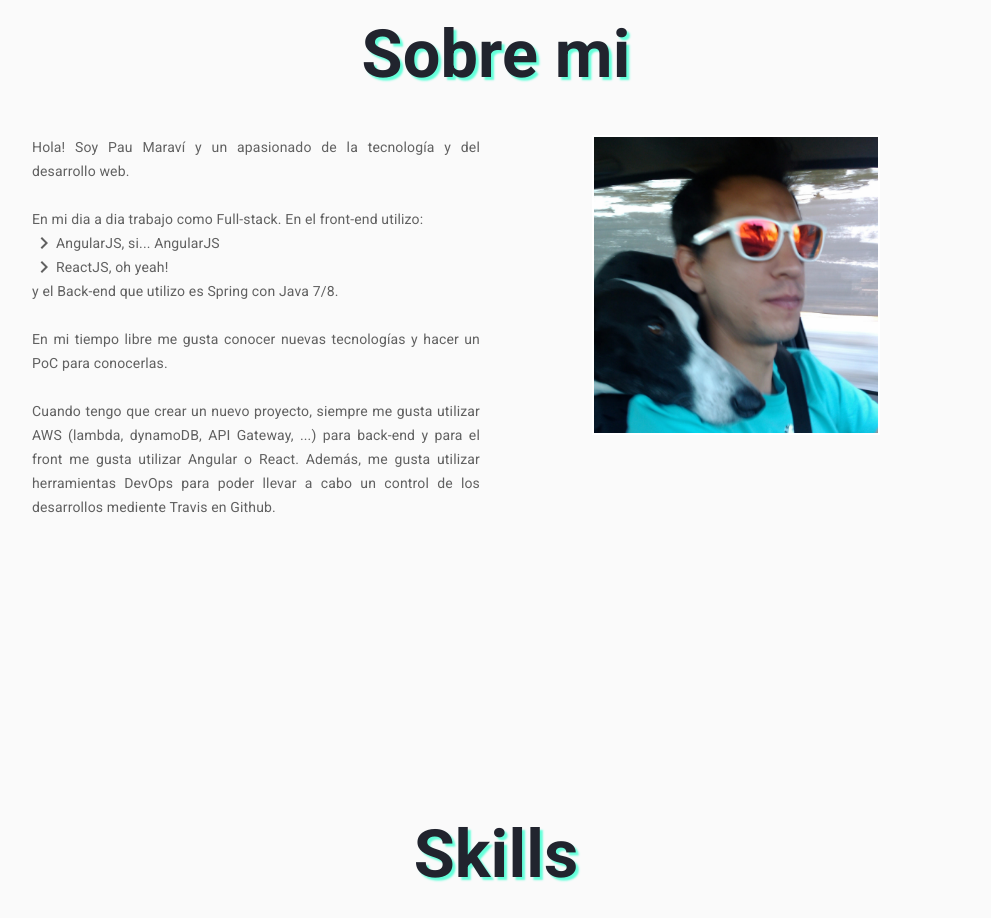
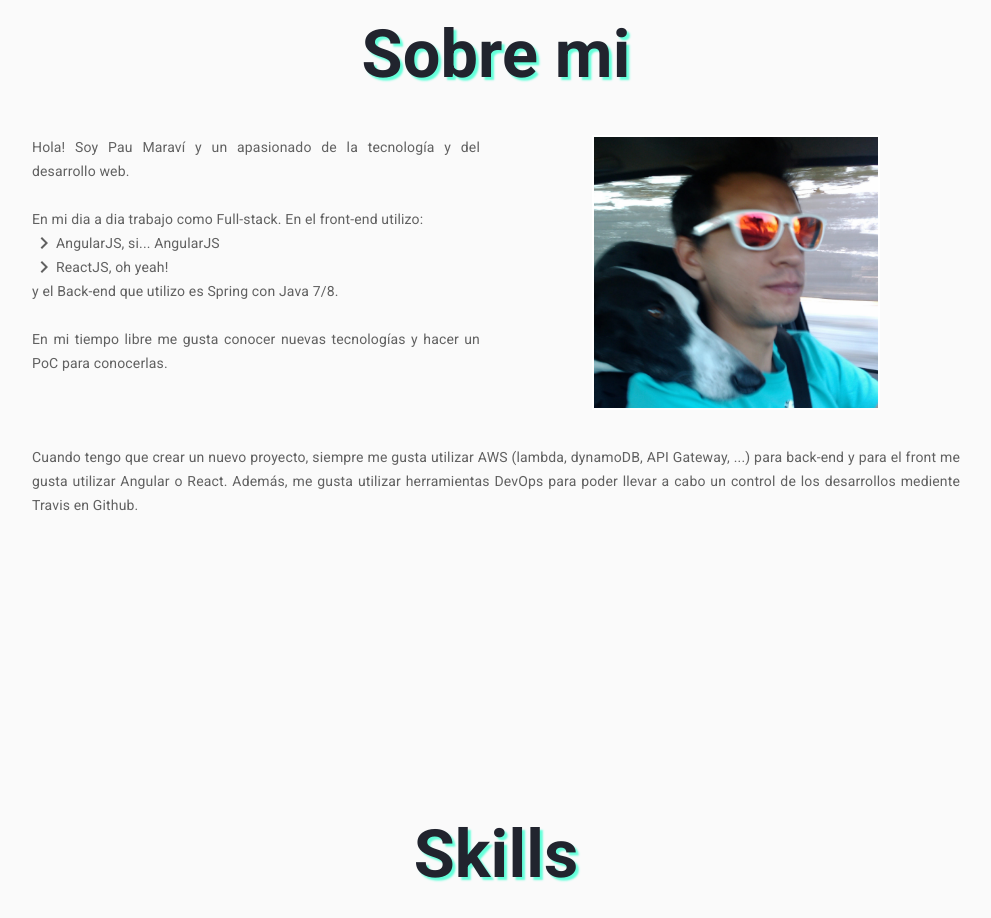
Before and after one commit to PauMB85/portfolio, a React (Create React App) app: page / in a window 1280 px wide. Shown: the part 920-1838 px from the top of the page, without its empty margins (144-1135 px from the left). Built offline with nearby package versions, Linux system fonts and the light colour scheme.

Commit message:
adaptacion about me

```diff
--- a/src/components/about/AboutMe.js
+++ b/src/components/about/AboutMe.js
@@ -37,7 +37,7 @@ function AboutMe(props) {
     return (
         <div className="AboutMe">
             <h1 className="scroll-up-text">Sobre mi</h1>
-            <div className="flex-column-reverse">
+            <div className="about-elements">
                 { isAboutMe ? <Description /> : null }
             </div>
         </div>
@@ -47,10 +47,10 @@ function AboutMe(props) {
 function Description () {
     return (
         <React.Fragment>
-            <div className="img-element">
+            <div className="img-element about-1">
                 <img alt="me" src={me} className="img-me"/>
             </div>
-            <div className="text-element">
+            <div className="text-element about-2">
                 <div className="text-about">
                     <div>
                         Hola! Soy Pau Maraví y un apasionado de la tecnología y del desarrollo web.
@@ -72,7 +72,10 @@ function Description () {
                     <div>
                         En mi tiempo libre me gusta conocer nuevas tecnologías y hacer un PoC para conocerlas.
                     </div>
-                    <br />
+                </div>
+            </div>
+            <div className="text-element about-3">
+                <div className="text-about">
                     <div>
                         Cuando tengo que crear un nuevo proyecto, siempre me gusta utilizar AWS (lambda, dynamoDB, API Gateway, ...) para back-end
                         y para el front me gusta utilizar Angular o React.
--- a/src/components/about/AboutMe.scss
+++ b/src/components/about/AboutMe.scss
@@ -16,7 +16,7 @@ AboutMe, .AboutMe {
             align-items: center;
     margin-top:70px;
 
-    @media screen and (min-width: 600px){
+    @media screen and (min-width: $phone-size){
         .flex-column-reverse{
             -webkit-box-orient: horizontal;
             -webkit-box-direction: reverse;
@@ -27,9 +27,18 @@ AboutMe, .AboutMe {
         }
     }
 
+    .about-elements {
+        display: flex;
+        flex-direction: column;
+        @media screen and (orientation: landscape), screen and (min-width: $phone-size) {
+            flex-direction: row;
+            flex-wrap: wrap;
+        }
+    }
+
     .img-element{
         width: 100%;
-        @media screen and (min-width: 600px){
+        @media screen and (min-width: $phone-size){
             width: 50%;
         }
     }
@@ -42,7 +51,7 @@ AboutMe, .AboutMe {
         border: solid 2px white;
         @media screen and (min-width: $phone-size){
             width: 60%;
-            height: 300px;
+            height: 275px;
         }
     }
 
@@ -58,4 +67,25 @@ AboutMe, .AboutMe {
         text-align: justify;
     }
 
+    .about-1 {
+        order: 3;
+        @media screen and (orientation: landscape), screen and (min-width: $phone-size) {
+            order: 2;
+            flex-grow: 1;
+        }
+    }
+    .about-2 {
+        order: 1;
+        @media screen and (orientation: landscape), screen and (min-width: $phone-size) {
+            flex-grow: 1;
+        }
+    }
+    .about-3 {
+        order: 2;
+        @media screen and (orientation: landscape), screen and (min-width: $phone-size) {
+            order: 3;
+            flex-grow: 2;
+        }
+    }
+
 }
```
